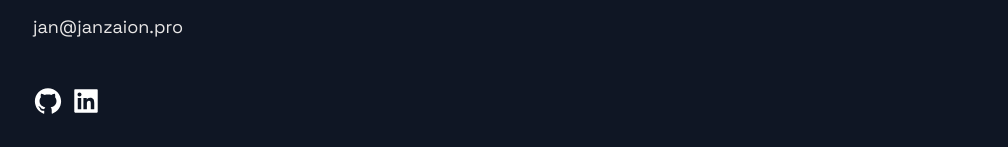
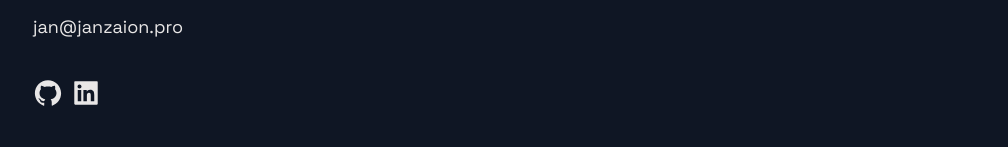
Before and after one commit to JanZaion/jan-zaion-web, a Next.js app: page / in a window 1280 px wide. Shown: the part 2577-2724 px from the top of the page, without its empty margins (135-1143 px from the left). Built offline with nearby package versions, Linux system fonts and the light colour scheme.

Commit message:
fix footer

```diff
--- a/src/components/Footer/Footer.tsx
+++ b/src/components/Footer/Footer.tsx
@@ -2,9 +2,14 @@ import React from 'react';
 import { AiFillGithub, AiFillLinkedin } from 'react-icons/ai';
 
 import { Section } from '../GlobalComponents/GlobalComponents';
-import { SocialIcons } from '../Header/styled';
 
-import { LinkItem, LinkList, LinkTitle } from './styled';
+import {
+  SocialIcons,
+  EmailContainer,
+  LinkTitle,
+  LinkList,
+  LinkContainer,
+} from './styled';
 
 const Footer = () => {
   return (
@@ -12,19 +17,21 @@ const Footer = () => {
       <Section>
         <LinkList>
           <LinkTitle>Email</LinkTitle>
-          <LinkItem href="mailto:jan@janzaion.pro">jan@janzaion.pro</LinkItem>
+          <EmailContainer href="mailto:jan@janzaion.pro">
+            jan@janzaion.pro
+          </EmailContainer>
         </LinkList>
-        <div>
-          <SocialIcons href="https://github.com/JanZaion" target="blank">
+        <LinkContainer>
+          <SocialIcons href="https://github.com/JanZaion" target="_blank">
             <AiFillGithub size="3rem" />
           </SocialIcons>
           <SocialIcons
             href="https://www.linkedin.com/in/zajicekjan/"
-            target="blank"
+            target="_blank"
           >
             <AiFillLinkedin size="3rem" />
           </SocialIcons>
-        </div>
+        </LinkContainer>
       </Section>
     </footer>
   );
--- a/src/components/Footer/styled.ts
+++ b/src/components/Footer/styled.ts
@@ -1,10 +1,9 @@
 import styled from 'styled-components';
 
-export const LinkItem = styled.a`
+export const EmailContainer = styled.a`
   font-size: 18px;
   line-height: 30px;
   color: ${(props) => props.theme.colors.title};
-  margin-bottom: 16px;
   transition: 0.3s ease;
   position: relative;
   left: 0;
@@ -19,6 +18,25 @@ export const LinkItem = styled.a`
     line-height: 28px;
     display: flex;
   }
+`;
+
+export const SocialIcons = styled.a`
+  transition: 0.3s ease;
+  color: ${(props) => props.theme.colors.title};
+  border-radius: 50px;
+  padding: 8px;
+  padding-left: 0px;
+
+  &:hover {
+    padding-left: 8px;
+    background-color: ${(props) => props.theme.colors.title};
+    transform: scale(1.2);
+    cursor: pointer;
+  }
+`;
+
+export const LinkContainer = styled.div`
+  display: flex;
 `;
 
 export const LinkList = styled.div`
--- a/src/components/GlobalComponents/GlobalComponents.ts
+++ b/src/components/GlobalComponents/GlobalComponents.ts
@@ -36,7 +36,7 @@ export const MainTitle = styled.h1`
   @media ${(props) => props.theme.breakpoints.sm} {
     font-size: 28px;
     line-height: 32px;
-    padding: 16px 0 8px;
+    padding: 40px 0 8px;
   }
 `;
 
```
